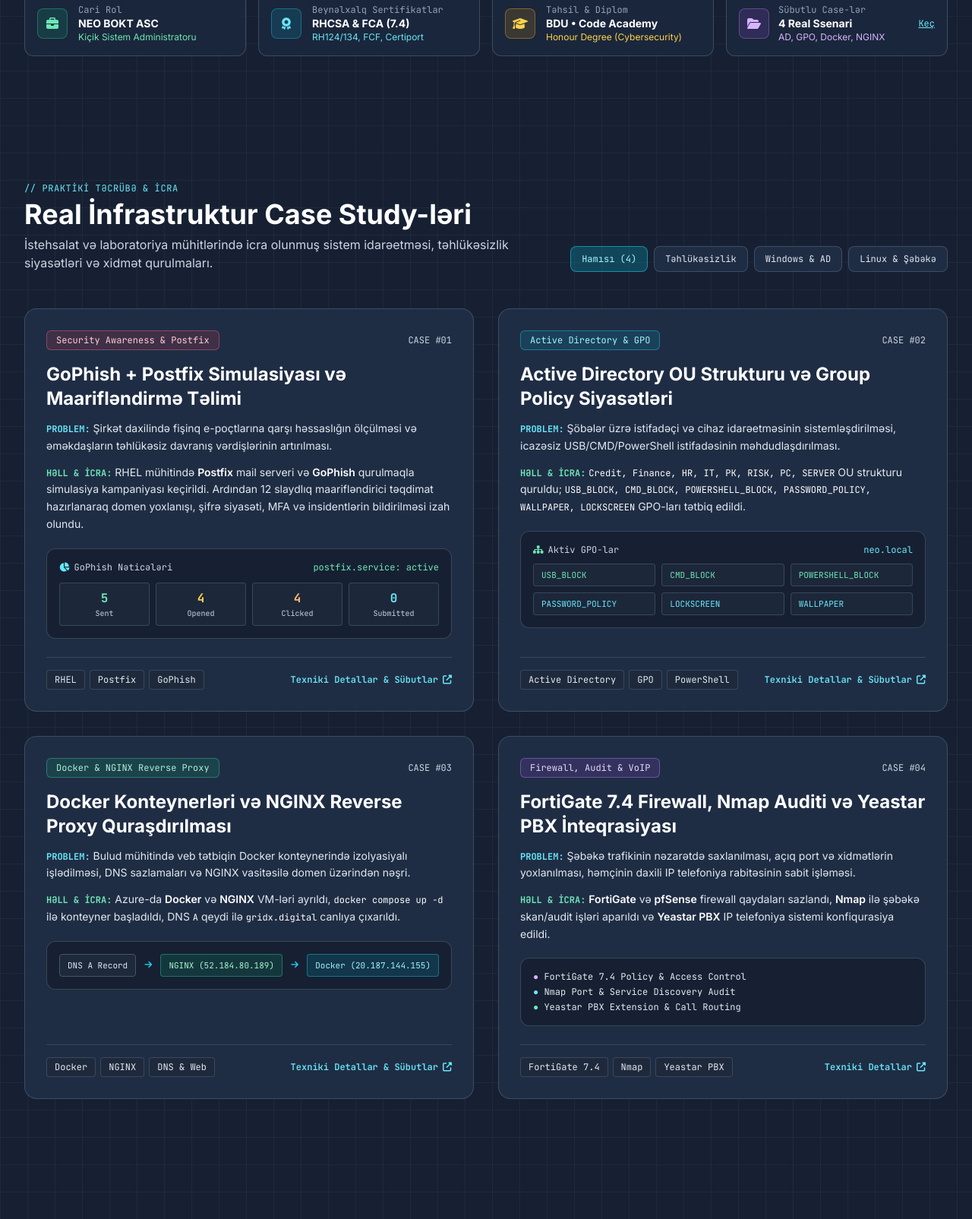
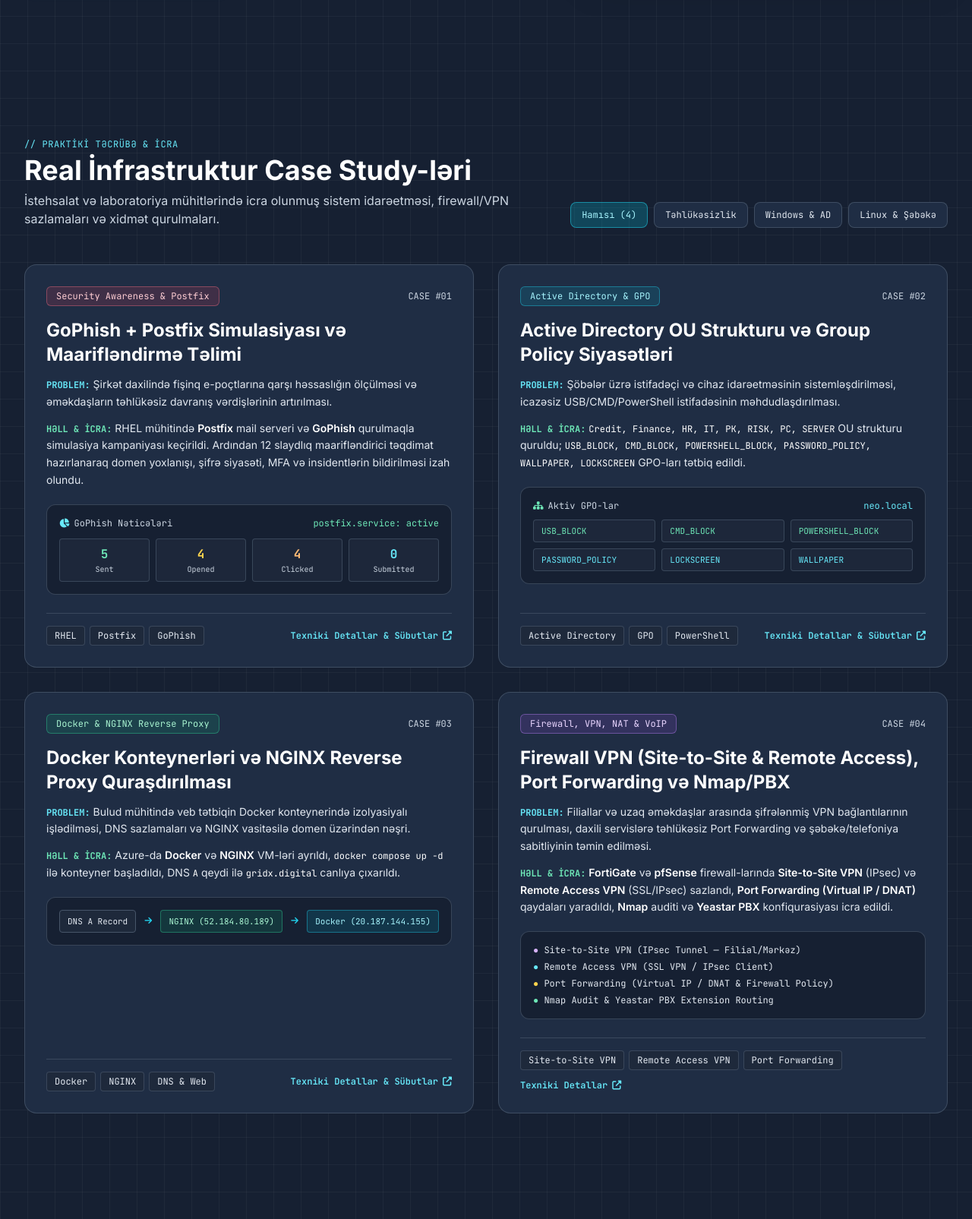
Before and after one commit to yeganakarimlii/portfolio, a plain HTML site: page index.html in a window 1280 px wide. Shown: the part 627-2232 px from the top of the page at 76% size. Drawn offline with nearby package versions, Linux system fonts and the light colour scheme.

Commit message:
Add files via upload

```diff
--- a/index.html
+++ b/index.html
@@ -105,7 +105,7 @@
     </header>
 
     <!-- HERO SECTION -->
-    <section id="haqqimda" class="pt-12 pb-14 md:pt-16 md:pb-20 px-4 sm:px-6 lg:px-8 max-w-7xl mx-auto">
+    <section id="haqqimda" class="pt-12 pb-20 md:pt-20 md:pb-28 px-4 sm:px-6 lg:px-8 max-w-7xl mx-auto">
         <div class="grid grid-cols-1 lg:grid-cols-12 gap-10 lg:gap-12 items-center">
             <div class="lg:col-span-7 space-y-6">
                 <div class="inline-flex items-center gap-2 px-3.5 py-1.5 rounded-full bg-emerald-500/15 border border-emerald-400/40 text-emerald-300 text-xs font-mono">
@@ -123,7 +123,7 @@
                 </div>
 
                 <p class="text-slate-200 text-base sm:text-lg leading-relaxed max-w-2xl">
-                    Linux (<span class="text-white font-semibold">RHEL</span>) və <span class="text-white font-semibold">Windows Server</span> sistemlərinin idarə olunması, Active Directory və Group Policy sazlanması, şəbəkə təhlükəsizliyi (<span class="text-white font-semibold">FortiGate, pfSense, Nmap</span>), konteynerləşdirmə (<span class="text-white font-semibold">Docker</span>), veb/mail serverlər (<span class="text-white font-semibold">NGINX, IIS, Postfix</span>) və IP telefoniya (<span class="text-white font-semibold">Yeastar PBX</span>) üzrə təcrübə.
+                    Linux (<span class="text-white font-semibold">RHEL</span>) və <span class="text-white font-semibold">Windows Server</span> sistemlərinin idarə olunması, Active Directory və Group Policy sazlanması, şəbəkə təhlükəsizliyi (<span class="text-white font-semibold">FortiGate, pfSense, Site-to-Site &amp; Remote Access VPN, Port Forwarding, Nmap</span>), konteynerləşdirmə (<span class="text-white font-semibold">Docker</span>), veb/mail serverlər (<span class="text-white font-semibold">NGINX, IIS, Postfix</span>) və IP telefoniya (<span class="text-white font-semibold">Yeastar PBX</span>) üzrə təcrübə.
                 </p>
 
                 <div class="flex flex-wrap gap-2.5 pt-1">
@@ -171,16 +171,16 @@
                             <span class="text-emerald-400">root@infra:~#</span> <span class="text-white">whoami</span>
                             <div class="mt-1 text-cyan-200 pl-2 border-l-2 border-cyan-400/60">
                                 Yeganə Kərimli — Kiçik Sistem Administratoru @ NEO BOKT ASC<br>
-                                Fokus: RHEL Linux, Windows AD/GPO, FortiGate, Docker, NGINX, Postfix
+                                Fokus: RHEL Linux, Windows AD/GPO, FortiGate (VPN/NAT), Docker, NGINX, Postfix
                             </div>
                         </div>
                     </div>
 
                     <div class="px-3 py-2.5 bg-[#1e2c45] border-t border-slate-600/70 flex flex-wrap gap-1.5">
                         <button onclick="runCommand('ls projects/')" class="px-2.5 py-1 rounded bg-slate-700/90 hover:bg-cyan-500/25 hover:text-cyan-200 border border-slate-500/70 text-xs font-mono text-slate-100 transition">ls projects/</button>
+                        <button onclick="runCommand('get-vpn-nat')" class="px-2.5 py-1 rounded bg-slate-700/90 hover:bg-cyan-500/25 hover:text-cyan-200 border border-slate-500/70 text-xs font-mono text-slate-100 transition">get-vpn-nat</button>
                         <button onclick="runCommand('get-gpo')" class="px-2.5 py-1 rounded bg-slate-700/90 hover:bg-cyan-500/25 hover:text-cyan-200 border border-slate-500/70 text-xs font-mono text-slate-100 transition">get-gpo</button>
                         <button onclick="runCommand('status postfix')" class="px-2.5 py-1 rounded bg-slate-700/90 hover:bg-cyan-500/25 hover:text-cyan-200 border border-slate-500/70 text-xs font-mono text-slate-100 transition">status postfix</button>
-                        <button onclick="runCommand('cat certs.txt')" class="px-2.5 py-1 rounded bg-slate-700/90 hover:bg-cyan-500/25 hover:text-cyan-200 border border-slate-500/70 text-xs font-mono text-slate-100 transition">cat certs.txt</button>
                     </div>
 
                     <form id="terminalForm" class="px-4 py-2.5 bg-[#151f31] border-t border-slate-600/70 flex items-center gap-2 font-mono text-xs sm:text-sm">
@@ -188,56 +188,6 @@
                         <input id="terminalInput" type="text" placeholder="help yazın..." autocomplete="off" class="w-full bg-transparent text-white focus:outline-none placeholder-slate-400">
                     </form>
                 </div>
-            </div>
-        </div>
-
-        <!-- HR Quick Snapshot Bar -->
-        <div class="mt-12 grid grid-cols-1 sm:grid-cols-2 lg:grid-cols-4 gap-4">
-            <div class="rounded-xl bg-[#1b273d]/95 border border-slate-600/80 p-4 flex items-center gap-3.5 glow-border transition">
-                <div class="w-10 h-10 rounded-lg bg-emerald-500/15 border border-emerald-400/35 text-emerald-300 flex items-center justify-center shrink-0">
-                    <i class="fa-solid fa-briefcase"></i>
-                </div>
-                <div>
-                    <div class="text-xs font-mono text-slate-400">Cari Rol</div>
-                    <div class="text-sm font-bold text-white">NEO BOKT ASC</div>
-                    <div class="text-xs text-emerald-300">Kiçik Sistem Administratoru</div>
-                </div>
-            </div>
-
-            <div class="rounded-xl bg-[#1b273d]/95 border border-slate-600/80 p-4 flex items-center gap-3.5 glow-border transition">
-                <div class="w-10 h-10 rounded-lg bg-cyan-500/15 border border-cyan-400/35 text-cyan-300 flex items-center justify-center shrink-0">
-                    <i class="fa-solid fa-award"></i>
-                </div>
-                <div>
-                    <div class="text-xs font-mono text-slate-400">Beynəlxalq Sertifikatlar</div>
-                    <div class="text-sm font-bold text-white">RHCSA &amp; FCA (7.4)</div>
-                    <div class="text-xs text-cyan-300">RH124/134, FCF, Certiport</div>
-                </div>
-            </div>
-
-            <div class="rounded-xl bg-[#1b273d]/95 border border-slate-600/80 p-4 flex items-center gap-3.5 glow-border transition">
-                <div class="w-10 h-10 rounded-lg bg-amber-500/15 border border-amber-400/35 text-amber-300 flex items-center justify-center shrink-0">
-                    <i class="fa-solid fa-graduation-cap"></i>
-                </div>
-                <div>
-                    <div class="text-xs font-mono text-slate-400">Təhsil &amp; Diplom</div>
-                    <div class="text-sm font-bold text-white">BDU • Code Academy</div>
-                    <div class="text-xs text-amber-300">Honour Degree (Cybersecurity)</div>
-                </div>
-            </div>
-
-            <div class="rounded-xl bg-[#1b273d]/95 border border-slate-600/80 p-4 flex items-center justify-between gap-3 glow-border transition">
-                <div class="flex items-center gap-3">
-                    <div class="w-10 h-10 rounded-lg bg-purple-500/15 border border-purple-400/35 text-purple-300 flex items-center justify-center shrink-0">
-                        <i class="fa-solid fa-folder-open"></i>
-                    </div>
-                    <div>
-                        <div class="text-xs font-mono text-slate-400">Sübutlu Case-lər</div>
-                        <div class="text-sm font-bold text-white">4 Real Ssenari</div>
-                        <div class="text-xs text-purple-300">AD, GPO, Docker, NGINX</div>
-                    </div>
-                </div>
-                <a href="#layiheler" class="text-xs font-mono text-cyan-300 hover:text-cyan-200 underline shrink-0">Keç</a>
             </div>
         </div>
     </section>
@@ -249,7 +199,7 @@
                 <span class="text-cyan-300 font-mono text-xs uppercase tracking-wider">// Praktiki Təcrübə &amp; İcra</span>
                 <h2 class="text-3xl sm:text-4xl font-bold text-white mt-1">Real İnfrastruktur Case Study-ləri</h2>
                 <p class="text-slate-300 mt-2 max-w-2xl text-sm sm:text-base">
-                    İstehsalat və laboratoriya mühitlərində icra olunmuş sistem idarəetməsi, təhlükəsizlik siyasətləri və xidmət qurulmaları.
+                    İstehsalat və laboratoriya mühitlərində icra olunmuş sistem idarəetməsi, firewall/VPN sazlamaları və xidmət qurulmaları.
                 </p>
             </div>
 
@@ -429,36 +379,37 @@
                 <div>
                     <div class="flex items-center justify-between gap-2 mb-4">
                         <span class="px-3 py-1 rounded-md bg-purple-500/15 border border-purple-400/40 text-purple-200 text-xs font-mono">
-                            Firewall, Audit &amp; VoIP
+                            Firewall, VPN, NAT &amp; VoIP
                         </span>
                         <span class="text-xs font-mono text-slate-300">CASE #04</span>
                     </div>
 
                     <h3 class="text-xl sm:text-2xl font-bold text-white mb-3">
-                        FortiGate 7.4 Firewall, Nmap Auditi və Yeastar PBX İnteqrasiyası
+                        Firewall VPN (Site-to-Site &amp; Remote Access), Port Forwarding və Nmap/PBX
                     </h3>
 
                     <div class="space-y-3 text-sm text-slate-200 leading-relaxed">
                         <p>
-                            <strong class="text-cyan-300 font-mono text-xs uppercase">Problem:</strong> Şəbəkə trafikinin nəzarətdə saxlanılması, açıq port və xidmətlərin yoxlanılması, həmçinin daxili IP telefoniya rabitəsinin sabit işləməsi.
+                            <strong class="text-cyan-300 font-mono text-xs uppercase">Problem:</strong> Filiallar və uzaq əməkdaşlar arasında şifrələnmiş VPN bağlantılarının qurulması, daxili servislərə təhlükəsiz Port Forwarding və şəbəkə/telefoniya sabitliyinin təmin edilməsi.
                         </p>
                         <p>
-                            <strong class="text-emerald-300 font-mono text-xs uppercase">Həll &amp; İcra:</strong> <span class="text-white font-semibold">FortiGate</span> və <span class="text-white font-semibold">pfSense</span> firewall qaydaları sazlandı, <span class="text-white font-semibold">Nmap</span> ilə şəbəkə skan/audit işləri aparıldı və <span class="text-white font-semibold">Yeastar PBX</span> IP telefoniya sistemi konfiqurasiya edildi.
+                            <strong class="text-emerald-300 font-mono text-xs uppercase">Həll &amp; İcra:</strong> <span class="text-white font-semibold">FortiGate</span> və <span class="text-white font-semibold">pfSense</span> firewall-larında <span class="text-white font-semibold">Site-to-Site VPN</span> (IPsec) və <span class="text-white font-semibold">Remote Access VPN</span> (SSL/IPsec) sazlandı, <span class="text-white font-semibold">Port Forwarding (Virtual IP / DNAT)</span> qaydaları yaradıldı, <span class="text-white font-semibold">Nmap</span> auditi və <span class="text-white font-semibold">Yeastar PBX</span> konfiqurasiyası icra edildi.
                         </p>
                     </div>
 
-                    <div class="mt-5 p-4 rounded-xl bg-[#162032] border border-slate-600/70 font-mono text-xs text-slate-200 space-y-1">
-                        <div><span class="text-purple-300">●</span> FortiGate 7.4 Policy &amp; Access Control</div>
-                        <div><span class="text-cyan-300">●</span> Nmap Port &amp; Service Discovery Audit</div>
-                        <div><span class="text-emerald-300">●</span> Yeastar PBX Extension &amp; Call Routing</div>
+                    <div class="mt-5 p-4 rounded-xl bg-[#162032] border border-slate-600/70 font-mono text-xs text-slate-200 space-y-1.5">
+                        <div><span class="text-purple-300">●</span> Site-to-Site VPN (IPsec Tunnel — Filial/Mərkəz)</div>
+                        <div><span class="text-cyan-300">●</span> Remote Access VPN (SSL VPN / IPsec Client)</div>
+                        <div><span class="text-amber-300">●</span> Port Forwarding (Virtual IP / DNAT &amp; Firewall Policy)</div>
+                        <div><span class="text-emerald-300">●</span> Nmap Audit &amp; Yeastar PBX Extension Routing</div>
                     </div>
                 </div>
 
                 <div class="mt-6 pt-4 border-t border-slate-600/70 flex flex-wrap items-center justify-between gap-3">
                     <div class="flex flex-wrap gap-1.5 font-mono text-xs">
-                        <span class="px-2.5 py-1 rounded bg-slate-800 text-slate-200 border border-slate-600/70">FortiGate 7.4</span>
-                        <span class="px-2.5 py-1 rounded bg-slate-800 text-slate-200 border border-slate-600/70">Nmap</span>
-                        <span class="px-2.5 py-1 rounded bg-slate-800 text-slate-200 border border-slate-600/70">Yeastar PBX</span>
+                        <span class="px-2.5 py-1 rounded bg-slate-800 text-slate-200 border border-slate-600/70">Site-to-Site VPN</span>
+                        <span class="px-2.5 py-1 rounded bg-slate-800 text-slate-200 border border-slate-600/70">Remote Access VPN</span>
+                        <span class="px-2.5 py-1 rounded bg-slate-800 text-slate-200 border border-slate-600/70">Port Forwarding</span>
                     </div>
                     <button onclick="openCaseModal('case4')" class="text-xs font-mono text-cyan-300 hover:text-cyan-200 flex items-center gap-1.5 font-semibold">
                         <span>Texniki Detallar</span>
@@ -488,8 +439,8 @@
                             <i class="fa-solid fa-fire-flame-curved"></i>
                         </div>
                         <div>
-                            <div class="font-semibold text-white text-sm sm:text-base">1. Perimeter &amp; Firewall (FortiGate / pfSense)</div>
-                            <div class="text-xs text-slate-300 font-mono">Firewall Qaydaları • Nmap Audit • Trafik Nəzarəti</div>
+                            <div class="font-semibold text-white text-sm sm:text-base">1. Perimeter, VPN &amp; Firewall (FortiGate / pfSense)</div>
+                            <div class="text-xs text-slate-300 font-mono">Site-to-Site VPN • Remote Access VPN • Port Forwarding (DNAT)</div>
                         </div>
                     </div>
                     <i class="fa-solid fa-chevron-right text-slate-400 text-xs"></i>
@@ -537,14 +488,14 @@
 
             <div id="nodeInspector" class="lg:col-span-5 rounded-2xl bg-[#1b273d] border border-slate-600/80 p-6">
                 <div class="text-xs font-mono text-cyan-300 uppercase mb-1">Seçilmiş Qovşaq Detalları</div>
-                <h3 id="inspectorTitle" class="text-xl font-bold text-white mb-3">Perimeter &amp; Firewall (FortiGate / pfSense)</h3>
+                <h3 id="inspectorTitle" class="text-xl font-bold text-white mb-3">Perimeter, VPN &amp; Firewall (FortiGate / pfSense)</h3>
                 <p id="inspectorDesc" class="text-sm text-slate-200 leading-relaxed mb-4">
-                    Şəbəkə sərhədində giriş/çıxış siyasətlərinin idarə edilməsi, təhlükəsizlik qaydalarının sazlanması və Nmap vasitəsilə şəbəkə port/xidmət analizinin aparılması.
+                    Şəbəkə sərhədində Site-to-Site VPN tunellərinin və Remote Access VPN bağlantılarının qurulması, daxili servislər üçün Port Forwarding (DNAT/VIP) sazlanması və Nmap ilə şəbəkə auditi.
                 </p>
                 <ul id="inspectorPoints" class="space-y-2 text-xs sm:text-sm text-slate-200 font-mono">
-                    <li class="flex items-start gap-2"><span class="text-emerald-300">▸</span><span>FortiGate 7.4 və pfSense konfiqurasiyası</span></li>
-                    <li class="flex items-start gap-2"><span class="text-emerald-300">▸</span><span>Nmap ilə şəbəkə skanlanması və zəiflik təhlili</span></li>
-                    <li class="flex items-start gap-2"><span class="text-emerald-300">▸</span><span>TCP/IP əsaslı şəbəkə axınının nəzarəti</span></li>
+                    <li class="flex items-start gap-2"><span class="text-emerald-300">▸</span><span>Site-to-Site VPN (IPsec) &amp; Remote Access VPN</span></li>
+                    <li class="flex items-start gap-2"><span class="text-emerald-300">▸</span><span>Port Forwarding (Virtual IP / DNAT) &amp; Firewall Policy</span></li>
+                    <li class="flex items-start gap-2"><span class="text-emerald-300">▸</span><span>FortiGate 7.4, pfSense və Nmap port/xidmət analizi</span></li>
                 </ul>
             </div>
         </div>
@@ -577,14 +528,14 @@
                 <div class="w-10 h-10 rounded-lg bg-rose-500/20 text-rose-300 flex items-center justify-center mb-4">
                     <i class="fa-solid fa-shield-halved"></i>
                 </div>
-                <h3 class="font-bold text-white text-lg mb-3">Şəbəkə &amp; Təhlükəsizlik</h3>
+                <h3 class="font-bold text-white text-lg mb-3">Şəbəkə, VPN &amp; Təhlükəsizlik</h3>
                 <ul class="space-y-2 text-sm text-slate-200 font-mono">
-                    <li>• FortiGate (7.4 Operator)</li>
-                    <li>• pfSense Firewall</li>
-                    <li>• Nmap Audit &amp; Analiz</li>
-                    <li>• GoPhish Simulasiyası</li>
+                    <li>• FortiGate (7.4 Operator) &amp; pfSense</li>
+                    <li>• Site-to-Site VPN (IPsec)</li>
+                    <li>• Remote Access VPN (SSL/IPsec)</li>
+                    <li>• Port Forwarding (DNAT / VIP)</li>
+                    <li>• Nmap Audit &amp; GoPhish</li>
                     <li>• Postfix Mail Server</li>
-                    <li>• Təhlükəsizlik Siyasətləri</li>
                 </ul>
             </div>
 
@@ -860,9 +811,10 @@
         const terminalInput = document.getElementById('terminalInput');
 
         const commands = {
-            'help': 'Əmrlər: whoami, ls projects/, get-gpo, status postfix, cat certs.txt, clear',
+            'help': 'Əmrlər: whoami, ls projects/, get-vpn-nat, get-gpo, status postfix, cat certs.txt, clear',
             'whoami': 'Yeganə Kərimli — Kiçik Sistem Administratoru @ NEO BOKT ASC',
-            'ls projects/': '01_gophish_postfix_awareness/   02_ad_gpo_hardening/   03_docker_nginx/   04_fortigate_nmap_yeastar/',
+            'ls projects/': '01_gophish_postfix_awareness/   02_ad_gpo_hardening/   03_docker_nginx/   04_vpn_nat_firewall_pbx/',
+            'get-vpn-nat': 'Site-to-Site VPN (IPsec) [UP] | Remote Access VPN (SSL/IPsec) [ACTIVE] | Port Forwarding (DNAT/VIP) [CONFIGURED]',
             'get-gpo': 'Domain: neo.local | OUs: Credit, Finance, HR, IT, PK, RISK, PC, SERVER | GPOs: USB_BLOCK, CMD_BLOCK, POWERSHELL_BLOCK, PASSWORD_POLICY, LOCKSCREEN, WALLPAPER',
             'status postfix': '● postfix.service - Postfix Mail Transport Agent — Active: active (running)',
             'cat certs.txt': 'RHCSA | FCA FortiGate 7.4 Operator | Fortinet Fundamentals | RH124 & RH134 | Certiport IT Specialist'
@@ -914,24 +866,40 @@
 
         const nodeData = {
             perimeter: {
-                title: 'Perimeter & Firewall (FortiGate / pfSense)',
-                desc: 'Şəbəkə sərhədində giriş/çıxış siyasətlərinin idarə edilməsi, təhlükəsizlik qaydalarının sazlanması və Nmap vasitəsilə şəbəkə port/xidmət analizinin aparılması.',
-                points: ['FortiGate 7.4 və pfSense konfiqurasiyası', 'Nmap ilə şəbəkə skanlanması və zəiflik təhlili', 'TCP/IP əsaslı şəbəkə axınının nəzarəti']
+                title: 'Perimeter, VPN & Firewall (FortiGate / pfSense)',
+                desc: 'Şəbəkə sərhədində Site-to-Site VPN tunellərinin və Remote Access VPN bağlantılarının qurulması, daxili servislər üçün Port Forwarding (DNAT/VIP) sazlanması və Nmap ilə şəbəkə auditi.',
+                points: [
+                    'Site-to-Site VPN (IPsec) & Remote Access VPN',
+                    'Port Forwarding (Virtual IP / DNAT) & Firewall Policy',
+                    'FortiGate 7.4, pfSense və Nmap port/xidmət analizi'
+                ]
             },
             windows: {
                 title: 'Windows Server & Active Directory (neo.local)',
                 desc: 'Mərkəzləşdirilmiş domen idarəetməsi, şöbələr üzrə OU strukturu, Group Policy təhlükəsizlik qaydaları və şəbəkə paylaşımlarının qurulması.',
-                points: ['Active Directory OU və icazə idarəetməsi', 'USB_BLOCK, CMD_BLOCK, POWERSHELL_BLOCK, LOCKSCREEN GPO', 'DNS, DHCP, DFS share və IIS Manager']
+                points: [
+                    'Active Directory OU və icazə idarəetməsi',
+                    'USB_BLOCK, CMD_BLOCK, POWERSHELL_BLOCK, LOCKSCREEN GPO',
+                    'DNS, DHCP, DFS share və IIS Manager'
+                ]
             },
             linux: {
                 title: 'RHEL Linux, Docker, NGINX & Postfix',
                 desc: 'RHCSA standartlarına uyğun Linux server inzibatçılığı, Docker konteynerlərinin idarəsi, NGINX reverse proxy və Postfix mail server xidməti.',
-                points: ['RHEL sistem idarəetməsi (RHCSA)', 'Docker və NGINX Reverse Proxy', 'GoPhish + Postfix SMTP simulasiya mühiti']
+                points: [
+                    'RHEL sistem idarəetməsi (RHCSA)',
+                    'Docker və NGINX Reverse Proxy',
+                    'GoPhish + Postfix SMTP simulasiya mühiti'
+                ]
             },
             voip: {
                 title: 'Yeastar PBX & İstifadəçi Dəstəyi',
                 desc: 'Korporativ IP telefoniya sisteminin sazlanması və əməkdaşların gündəlik iş mühitində (Outlook, 1C, işçi stansiyaları) texniki dəstəyin göstərilməsi.',
-                points: ['Yeastar PBX inteqrasiyası', 'Outlook və 1C korporativ sazlamaları', 'Operativ İT dəstək və nasazlıqların aradan qaldırılması']
+                points: [
+                    'Yeastar PBX inteqrasiyası',
+                    'Outlook və 1C korporativ sazlamaları',
+                    'Operativ İT dəstək və nasazlıqların aradan qaldırılması'
+                ]
             }
         };
 
@@ -1047,9 +1015,15 @@
                 </div>
             `,
             case4: `
-                <div class="text-xs font-mono text-purple-300">CASE #04 • FIREWALL, AUDIT &amp; VOIP</div>
-                <h3 class="text-2xl font-bold text-white">FortiGate 7.4, Nmap və Yeastar PBX</h3>
-                <p>FortiGate/pfSense firewall siyasətləri, Nmap ilə şəbəkə analizi və Yeastar PBX IP telefoniya inteqrasiyası icra olunub.</p>
+                <div class="text-xs font-mono text-purple-300">CASE #04 • FIREWALL, VPN, NAT &amp; VOIP</div>
+                <h3 class="text-2xl font-bold text-white">Site-to-Site VPN, Remote Access VPN, Port Forwarding və Nmap/PBX</h3>
+                <p>FortiGate və pfSense firewall-larında şəbəkə təhlükəsizliyi, uzaq əlaqə və daxili xidmətlərin yönləndirilməsi üzrə əsas ssenarilər:</p>
+                <div class="p-4 rounded-xl bg-[#162032] border border-slate-600/70 space-y-2 text-xs text-slate-200 font-mono">
+                    <div><span class="text-purple-300">▸ Site-to-Site VPN (IPsec):</span> Mərkəz və filiallar arasında şifrələnmiş Phase 1 / Phase 2 tunelləri və static/policy routing.</div>
+                    <div><span class="text-cyan-300">▸ Remote Access VPN:</span> Uzaqdan işləyən əməkdaşlar üçün SSL/IPsec VPN girişi, istifadəçi autentifikasiyası və daxili subnet-lərə icazə qaydaları.</div>
+                    <div><span class="text-amber-300">▸ Port Forwarding (Virtual IP / DNAT):</span> Xarici IP və təyin olunmuş portların daxili serverə (LAN/DMZ) yönləndirilməsi və uyğun firewall policy-lərin sazlanması.</div>
+                    <div><span class="text-emerald-300">▸ Nmap &amp; Yeastar PBX:</span> Port/servis auditi və IP telefoniya daxili nömrə/marşrut sazlamaları.</div>
+                </div>
             `
         };
 
```
